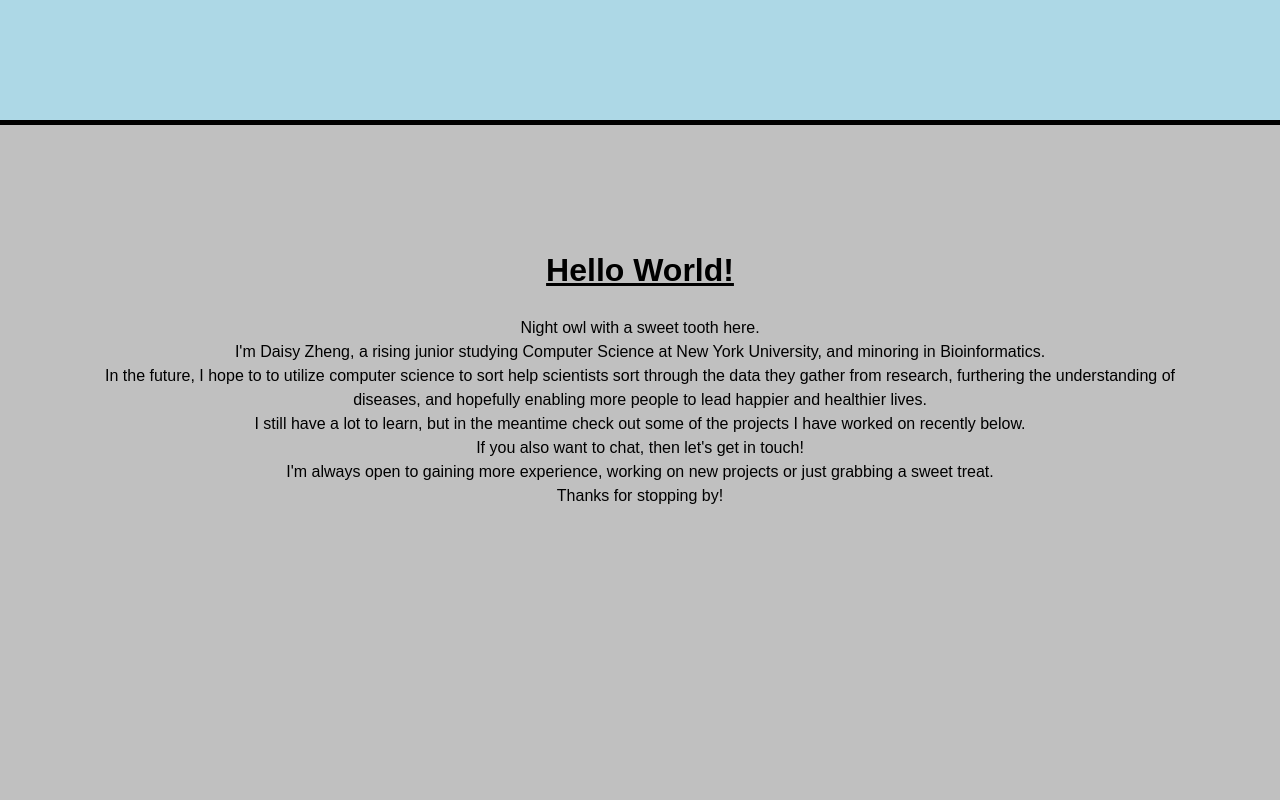
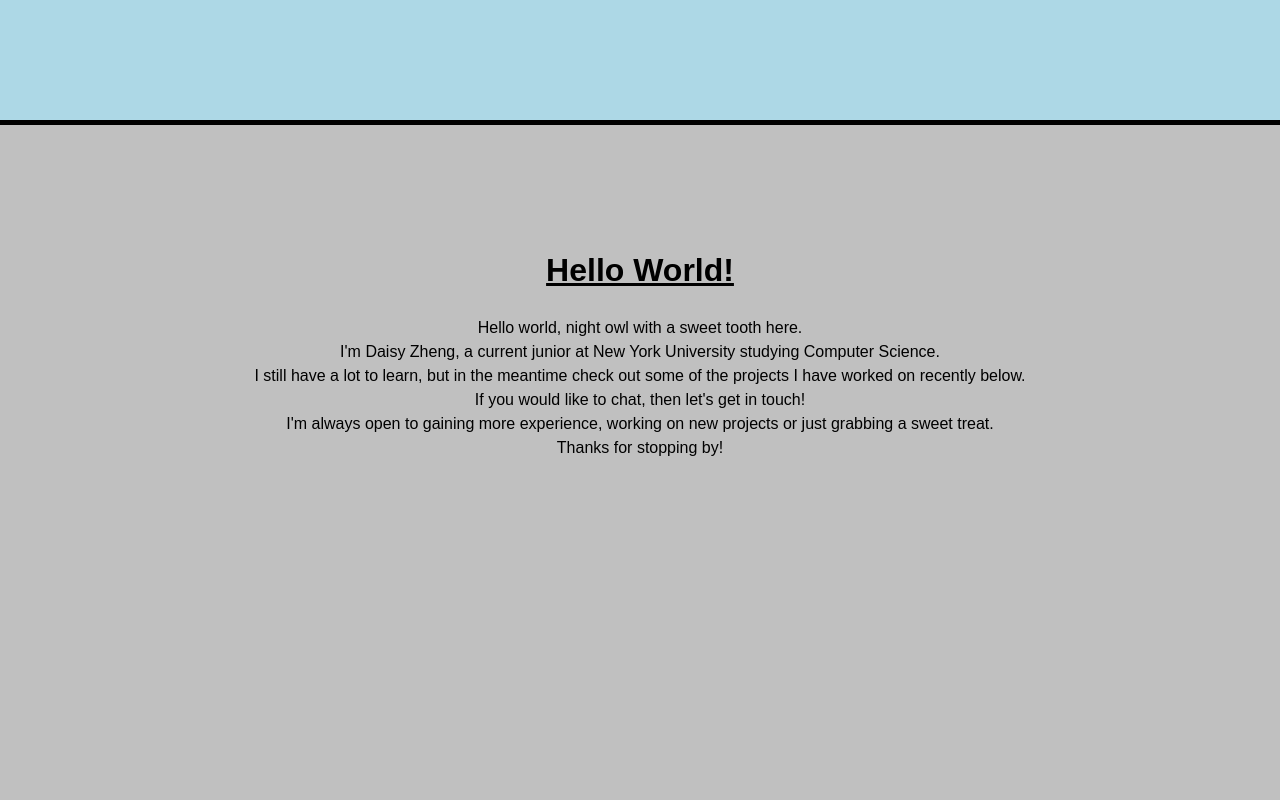
Before and after one commit to dazigemm/dazigemm.github.io, a plain HTML site: page index.html in a window 1280 px wide. Shown: the part 580-1380 px from the top of the page. Drawn offline with Linux system fonts and the light colour scheme.

Commit message:
changing content again

```diff
--- a/index.html
+++ b/index.html
@@ -20,14 +20,13 @@
 		</div>
 		<div id="about">
 			<h1> Hello World! </h1>
-			Night owl with a sweet tooth here.
+			Hello world, night owl with a sweet tooth here.
 			<br>
-			I'm Daisy Zheng, a rising junior studying Computer Science at New York University, and minoring in Bioinformatics.
+			I'm Daisy Zheng, a current junior at New York University studying Computer Science.
 			<br>
-			In the future, I hope to to utilize computer science to sort help scientists sort through the data they gather from research, furthering the understanding of diseases, and hopefully enabling more people to lead happier and healthier lives.
+			I still have a lot to learn, but in the meantime check out some of the projects I have worked on recently <a href="#projects">below.</a>
 			<br>
-			I still have a lot to learn, but in the meantime check out some of the projects I have worked on recently <a href="#projects">below.</a>			<br>
-			If you also want to chat, then <a href="#contact">let's get in touch!</a>
+			If you would like to chat, then <a href="#contact">let's get in touch!</a>
 			<br>
 			I'm always open to gaining more experience, working on new projects or just grabbing a sweet treat.
 			<br>
```
